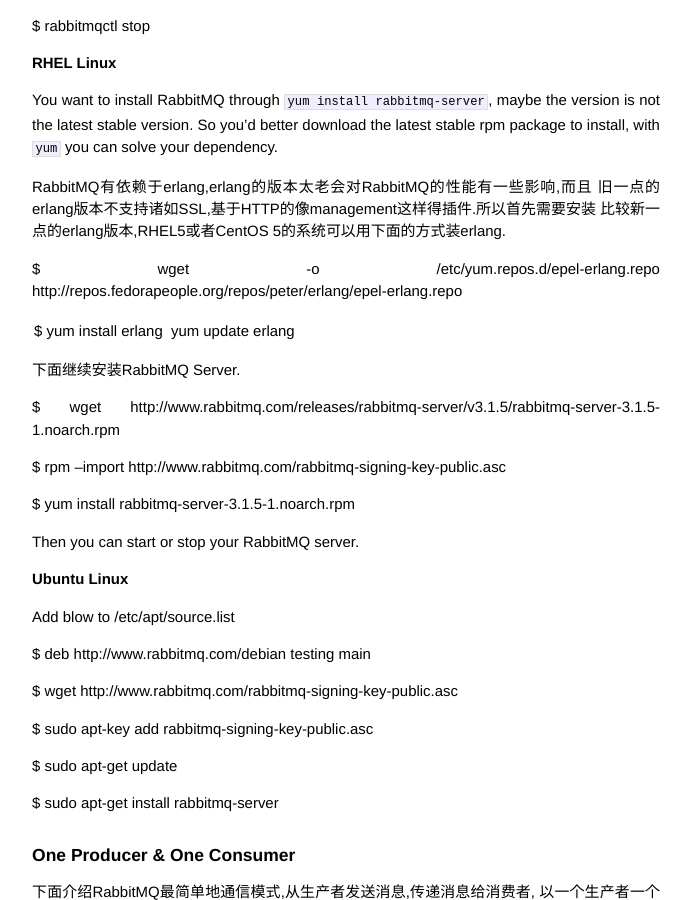
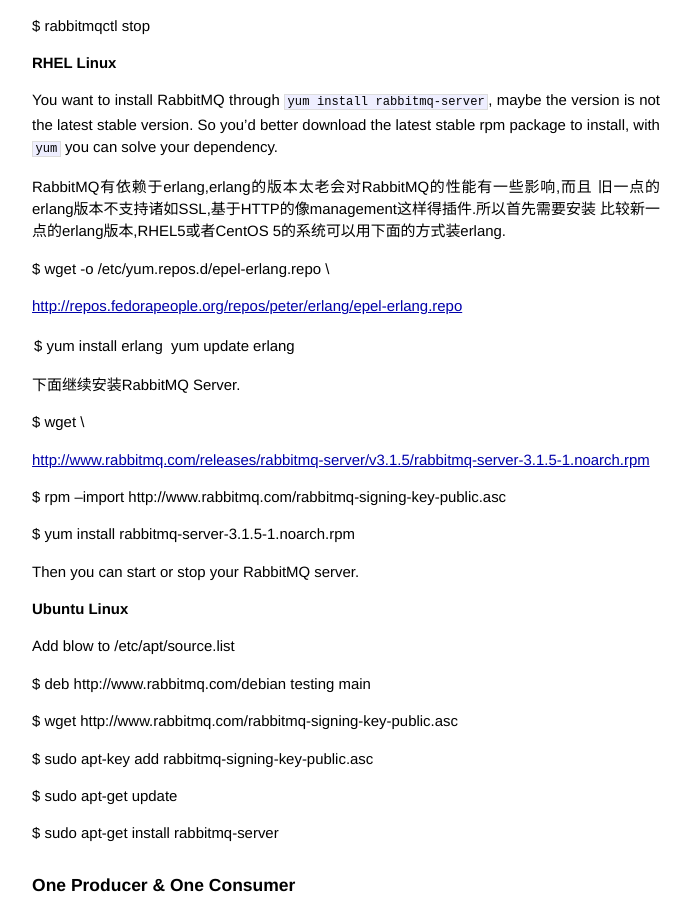
Before and after one commit to baijian/baijian.github.io, a Jekyll site: the page built from _posts/2013-09-08-usage-of-rabbitmq.markdown, in a window 1280 px wide and 900 px high, scrolled down 757 px. Shown: the whole window, without its empty margins (294-985 px from the left). Built offline with Jekyll 4.4.1, drawn with Linux system fonts in a browser that asks for light colours; Markdown is read by kramdown in place of the engine named in the settings; comment, search, counter and statistics services are not loaded; some of the changed lines change nothing that is shown.

Commit message:
update done

```diff
--- a/_posts/2013-09-08-usage-of-rabbitmq.markdown
+++ b/_posts/2013-09-08-usage-of-rabbitmq.markdown
@@ -50,13 +50,17 @@
 旧一点的erlang版本不支持诸如SSL,基于HTTP的像management这样得插件.所以首先需要安装
 比较新一点的erlang版本,RHEL5或者CentOS 5的系统可以用下面的方式装erlang.
 
-$ wget -o /etc/yum.repos.d/epel-erlang.repo http://repos.fedorapeople.org/repos/peter/erlang/epel-erlang.repo
+$ wget -o /etc/yum.repos.d/epel-erlang.repo \
+
+[http://repos.fedorapeople.org/repos/peter/erlang/epel-erlang.repo](http://repos.fedorapeople.org/repos/peter/erlang/epel-erlang.repo)
 
 $ yum install erlang || yum update erlang
 
 下面继续安装RabbitMQ Server.
 
-$ wget http://www.rabbitmq.com/releases/rabbitmq-server/v3.1.5/rabbitmq-server-3.1.5-1.noarch.rpm
+$ wget \
+
+[http://www.rabbitmq.com/releases/rabbitmq-server/v3.1.5/rabbitmq-server-3.1.5-1.noarch.rpm](http://www.rabbitmq.com/releases/rabbitmq-server/v3.1.5/rabbitmq-server-3.1.5-1.noarch.rpm)
 
 $ rpm --import http://www.rabbitmq.com/rabbitmq-signing-key-public.asc
 
```
